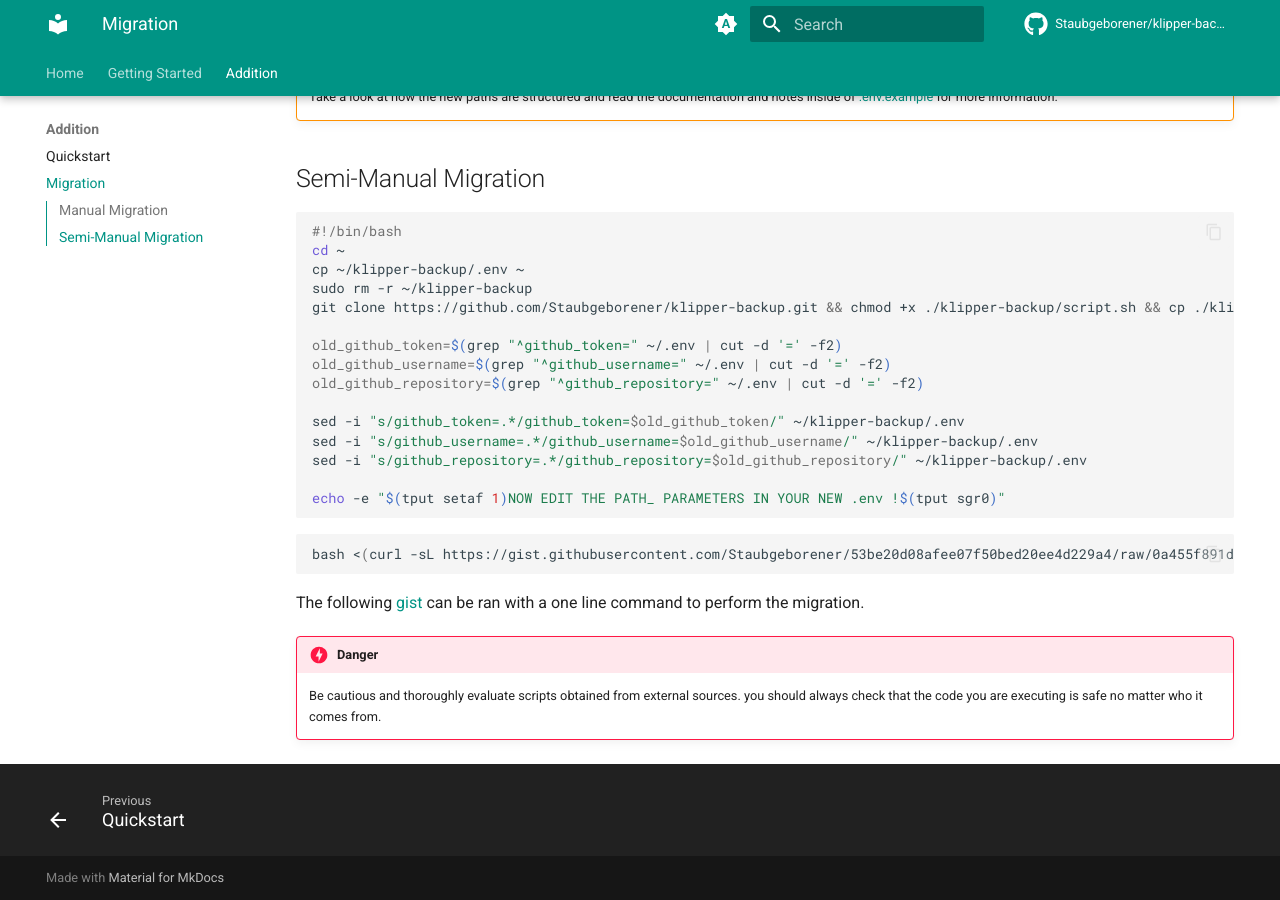
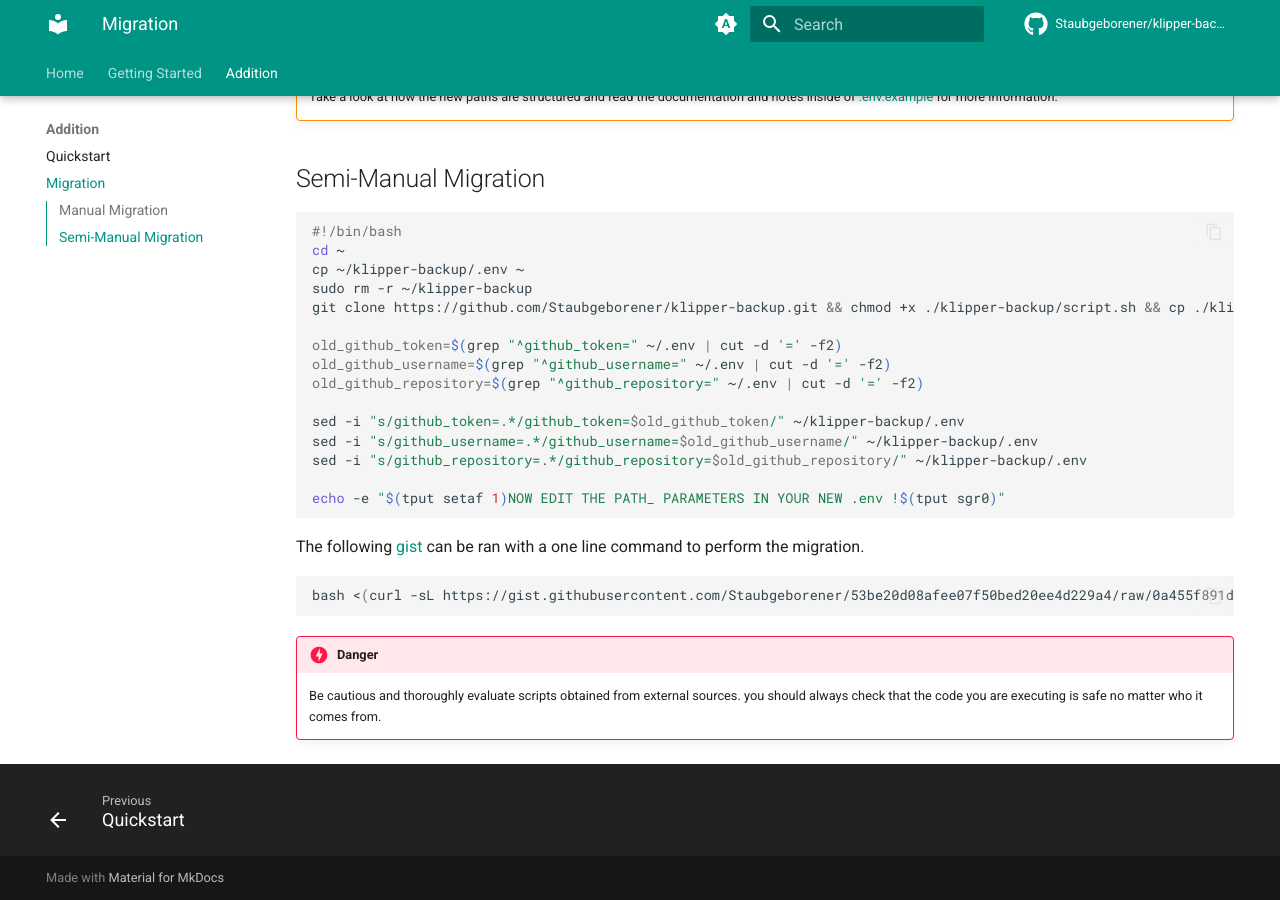
Before and after one commit to Staubgeborener/Klipper-Backup, an MkDocs documentation site: the page built from docs/migration.md, in a window 1280 px wide and 900 px high, scrolled down 831 px. Built offline with MkDocs 1.6.1 and Material for MkDocs 9.7.7, drawn with Linux system fonts in a browser that asks for light colours; comment, search, counter and statistics services are not loaded.

````diff
--- a/docs/migration.md
+++ b/docs/migration.md
@@ -44,9 +44,11 @@ sed -i "s/github_repository=.*/github_repository=$old_github_repository/" ~/klip
 echo -e "$(tput setaf 1)NOW EDIT THE PATH_ PARAMETERS IN YOUR NEW .env !$(tput sgr0)"
 ```
 
+The following [gist](https://gist.github.com/Staubgeborener/53be20d08afee07f50bed20ee4d229a4) can be ran with a one line command to perform the migration.
+
 ```shell
 bash <(curl -sL https://gist.githubusercontent.com/Staubgeborener/53be20d08afee07f50bed20ee4d229a4/raw/0a455f891dc8c843b4964bbb3a0f835d3ad7b43a/klipper-backup-migration.sh)
 ```
-The following [gist](https://gist.github.com/Staubgeborener/53be20d08afee07f50bed20ee4d229a4) can be ran with a one line command to perform the migration.
+
 !!!danger
     Be cautious and thoroughly evaluate scripts obtained from external sources. you should always check that the code you are executing is safe no matter who it comes from.
````
